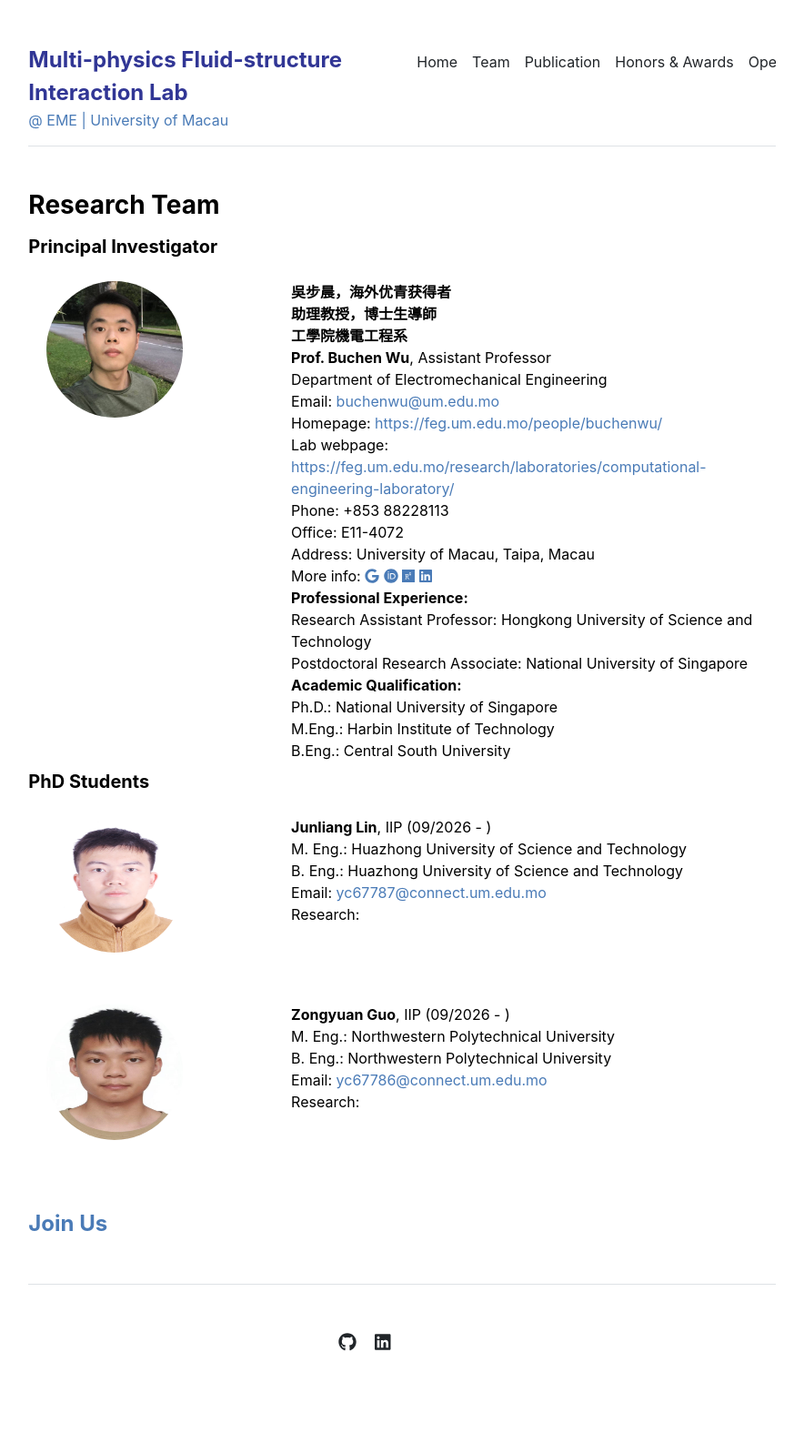
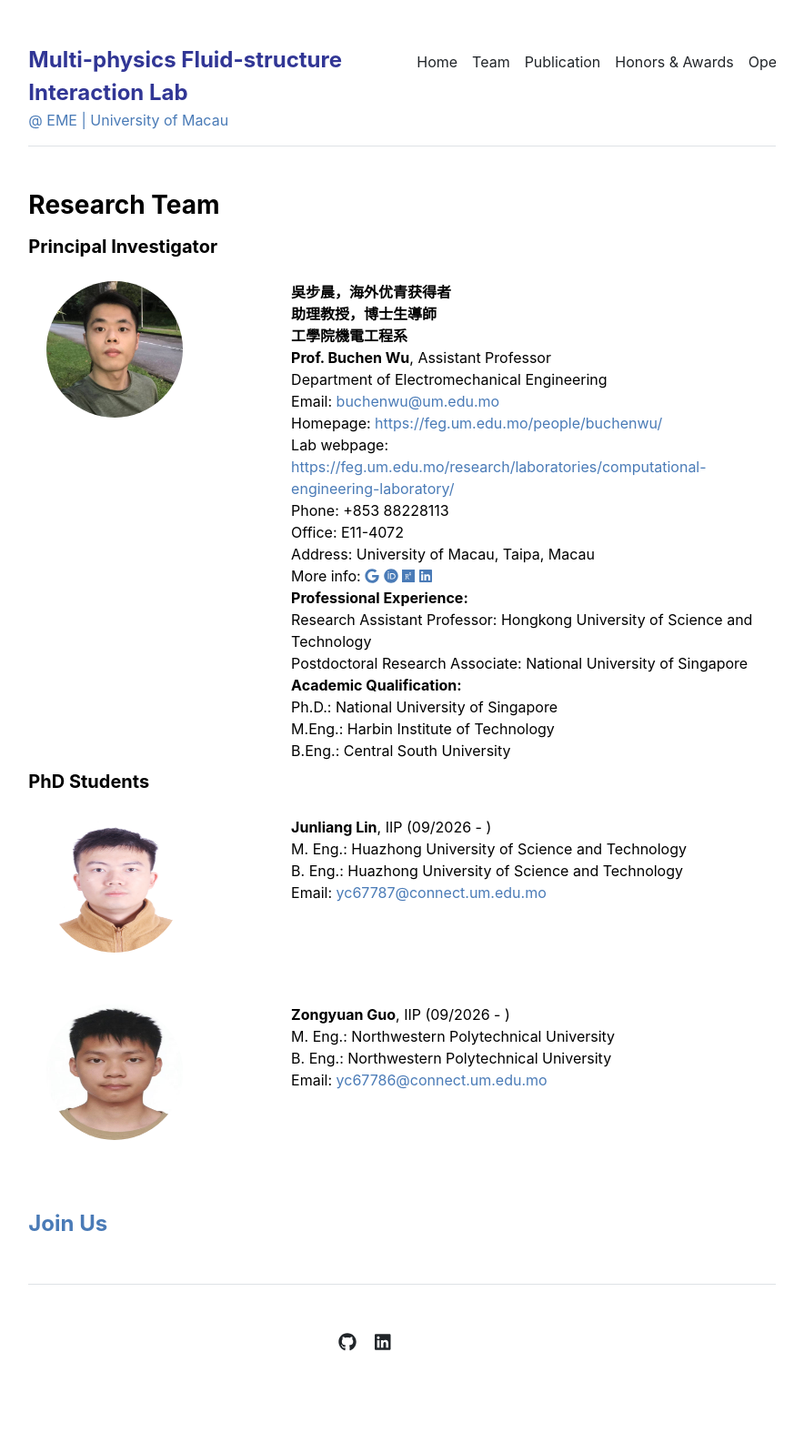
Before and after one commit to buchenwu/buchenwu.github.io, a Jekyll site: the page built from team.md, in a window 1280 px wide. Shown: the whole page at 91% size, without its empty margins (198-1082 px from the left). Built offline with Jekyll 4.4.1, drawn with Linux system fonts in a browser that asks for light colours.

Commit message:
Update people.html

```diff
--- a/_layouts/people.html
+++ b/_layouts/people.html
@@ -59,7 +59,7 @@ layout: default
       <p class="mb-0">{{ person.master }}</p>
       <p class="mb-0">{{ person.bachelor }}</p>
       <p class="mb-0">Email: <a class="four" href="mailto: {{ person.email }}">{{ person.email }}</a></p>
-      <p class="mb-0">Research: {{ person.topic }}</p>
+      <!-- <p class="mb-0">Research: {{ person.topic }}</p> -->
     </div>
   </div>
   {% endfor %}
```
